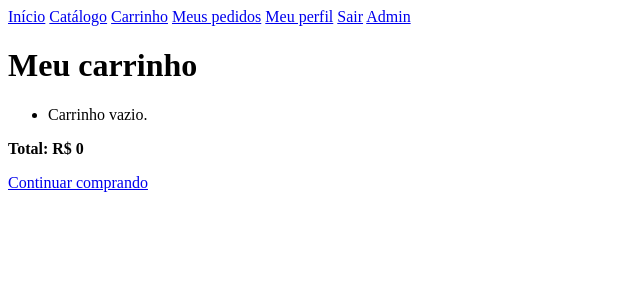
After one commit to Makxueldev23/Express-games, a Django app: page /pedidos/carrinho/ in a window 1280 px wide. The commit adds this page. Shown: the top 300 px of the page, without its empty margins (0-640 px from the left). Run offline with Django 5.2, Linux system fonts and the light colour scheme; the visitor is signed in with stand-in values (Sample User, id 1).

Commit message:
feat: carrinho de compras e restricao de acesso em jogos

```diff
--- a/config/settings.py
+++ b/config/settings.py
@@ -111,7 +111,7 @@ USE_TZ = True
 # https://docs.djangoproject.com/en/6.1/howto/static-files/
 
 STATIC_URL = 'static/'
-
+STATICFILES_DIRS = [BASE_DIR / 'static']
 
 # Email
 # https://docs.djangoproject.com/en/6.1/topics/email/#topic-email-configuration
--- a/jogos/templates/jogos/jogo_lista.html
+++ b/jogos/templates/jogos/jogo_lista.html
@@ -29,7 +29,7 @@
     <button type="submit">Filtrar</button>
 </form>
 
-{% if user.is_authenticated %}
+{% if user.is_staff %}
     <a href="{% url 'jogos:criar' %}">+ Cadastrar novo jogo</a>
 {% endif %}
 
--- a/pedidos/admin.py
+++ b/pedidos/admin.py
@@ -10,4 +10,6 @@ class ItemPedidoInline(admin.TabularInline):
 @admin.register(Pedido)
 class PedidoAdmin(admin.ModelAdmin):
     list_display = ['id', 'usuario', 'status', 'criado_em', 'total']
+    list_filter = ['status', 'criado_em']
+    search_fields = ['usuario__username', 'id']
     inlines = [ItemPedidoInline]
--- a/pedidos/forms.py
+++ b/pedidos/forms.py
@@ -6,3 +6,7 @@ class ItemPedidoForm(forms.ModelForm):
     class Meta:
         model = ItemPedido
         fields = ['jogo', 'quantidade']
+
+
+class AdicionarAoCarrinhoForm(forms.Form):
+    quantidade = forms.IntegerField(min_value=1, initial=1)
--- a/pedidos/models.py
+++ b/pedidos/models.py
@@ -1,8 +1,6 @@
 from django.conf import settings
 from django.db import models
 from django.core.exceptions import ValidationError
-
-from jogos.models import Jogo
 
 
 class Pedido(models.Model):
@@ -34,7 +32,7 @@ class Pedido(models.Model):
 
 class ItemPedido(models.Model):
     pedido = models.ForeignKey(Pedido, on_delete=models.CASCADE, related_name='itens')
-    jogo = models.ForeignKey(Jogo, on_delete=models.PROTECT, related_name='itens_pedido')
+    jogo = models.ForeignKey('jogos.Jogo', on_delete=models.PROTECT, related_name='itens_pedido')
     quantidade = models.PositiveIntegerField(default=1)
     preco_unitario = models.DecimalField(max_digits=8, decimal_places=2)
 
--- /dev/null
+++ b/pedidos/templates/pedidos/carrinho.html
@@ -0,0 +1,30 @@
+{% extends "base.html" %}
+
+{% block content %}
+<h1>Meu carrinho</h1>
+
+<ul>
+{% for item in itens %}
+    <li>
+        {{ item.quantidade }}x {{ item.jogo.nome }} — R$ {{ item.subtotal }}
+        <form method="post" action="{% url 'pedidos:remover_carrinho' item.jogo.pk %}" style="display:inline">
+            {% csrf_token %}
+            <button type="submit">Remover</button>
+        </form>
+    </li>
+{% empty %}
+    <li>Carrinho vazio.</li>
+{% endfor %}
+</ul>
+
+<p><strong>Total: R$ {{ total }}</strong></p>
+
+{% if itens %}
+<form method="post" action="{% url 'pedidos:finalizar' %}">
+    {% csrf_token %}
+    <button type="submit">Fechar pedido</button>
+</form>
+{% endif %}
+
+<a href="{% url 'jogos:lista' %}">Continuar comprando</a>
+{% endblock %}
--- a/pedidos/templates/pedidos/detalhe.html
+++ b/pedidos/templates/pedidos/detalhe.html
@@ -12,5 +12,9 @@
 
 <p><strong>Total: R$ {{ pedido.total }}</strong></p>
 
+{% if pedido.status == 'pendente' %}
+<a href="{% url 'pedidos:cancelar' pedido.pk %}">Cancelar pedido</a>
+{% endif %}
+
 <a href="{% url 'pedidos:lista' %}">Voltar</a>
 {% endblock %}
--- a/pedidos/templates/pedidos/lista.html
+++ b/pedidos/templates/pedidos/lista.html
@@ -11,5 +11,5 @@
 {% endfor %}
 </ul>
 
-<a href="{% url 'pedidos:criar' %}">Novo pedido</a>
+<a href="{% url 'pedidos:carrinho' %}">Ver carrinho</a>
 {% endblock %}
--- a/pedidos/urls.py
+++ b/pedidos/urls.py
@@ -5,6 +5,10 @@ app_name = 'pedidos'
 
 urlpatterns = [
     path('', views.lista_pedidos, name='lista'),
-    path('novo/', views.criar_pedido, name='criar'),
+    path('carrinho/', views.ver_carrinho, name='carrinho'),
+    path('carrinho/adicionar/<int:jogo_id>/', views.adicionar_ao_carrinho, name='adicionar_carrinho'),
+    path('carrinho/remover/<int:jogo_id>/', views.remover_do_carrinho, name='remover_carrinho'),
+    path('carrinho/finalizar/', views.finalizar_pedido, name='finalizar'),
     path('<int:pk>/', views.detalhe_pedido, name='detalhe'),
+    path('<int:pk>/cancelar/', views.cancelar_pedido, name='cancelar'),
 ]
--- a/pedidos/views.py
+++ b/pedidos/views.py
@@ -1,9 +1,92 @@
 from django.contrib import messages
 from django.contrib.auth.decorators import login_required
+from django.core.exceptions import ValidationError
 from django.shortcuts import render, redirect, get_object_or_404
 
+from jogos.models import Jogo
 from .models import Pedido, ItemPedido
-from .forms import ItemPedidoForm
+from .forms import AdicionarAoCarrinhoForm
+
+CARRINHO_SESSAO = 'carrinho'
+
+
+def _get_carrinho(request):
+    return request.session.setdefault(CARRINHO_SESSAO, {})
+
+
+@login_required
+def adicionar_ao_carrinho(request, jogo_id):
+    jogo = get_object_or_404(Jogo, pk=jogo_id)
+
+    if request.method == 'POST':
+        form = AdicionarAoCarrinhoForm(request.POST)
+        if form.is_valid():
+            quantidade = form.cleaned_data['quantidade']
+            carrinho = _get_carrinho(request)
+            chave = str(jogo_id)
+            quantidade_atual = carrinho.get(chave, 0)
+            nova_quantidade = quantidade_atual + quantidade
+
+            if jogo.tipo_midia == 'fisica' and nova_quantidade > jogo.estoque:
+                messages.error(request, f'Estoque insuficiente de "{jogo.nome}".')
+            else:
+                carrinho[chave] = nova_quantidade
+                request.session.modified = True
+                messages.success(request, f'"{jogo.nome}" adicionado ao carrinho.')
+
+    return redirect('jogos:detalhe', pk=jogo_id)
+
+
+@login_required
+def ver_carrinho(request):
+    carrinho = _get_carrinho(request)
+    itens = []
+    total = 0
+
+    for jogo_id, quantidade in carrinho.items():
+        jogo = get_object_or_404(Jogo, pk=jogo_id)
+        subtotal = jogo.preco * quantidade
+        total += subtotal
+        itens.append({'jogo': jogo, 'quantidade': quantidade, 'subtotal': subtotal})
+
+    return render(request, 'pedidos/carrinho.html', {'itens': itens, 'total': total})
+
+
+@login_required
+def remover_do_carrinho(request, jogo_id):
+    carrinho = _get_carrinho(request)
+    carrinho.pop(str(jogo_id), None)
+    request.session.modified = True
+    messages.info(request, 'Item removido do carrinho.')
+    return redirect('pedidos:carrinho')
+
+
+@login_required
+def finalizar_pedido(request):
+    carrinho = _get_carrinho(request)
+
+    if not carrinho:
+        messages.error(request, 'Seu carrinho está vazio.')
+        return redirect('pedidos:carrinho')
+
+    pedido = Pedido.objects.create(usuario=request.user)
+
+    try:
+        for jogo_id, quantidade in carrinho.items():
+            jogo = get_object_or_404(Jogo, pk=jogo_id)
+            item = ItemPedido(pedido=pedido, jogo=jogo, quantidade=quantidade)
+            item.full_clean()
+            item.save()
+            jogo.baixar_estoque(quantidade)
+    except ValidationError as e:
+        pedido.delete()
+        messages.error(request, f'Não foi possível fechar o pedido: {e.messages[0]}')
+        return redirect('pedidos:carrinho')
+
+    request.session[CARRINHO_SESSAO] = {}
+    request.session.modified = True
+    messages.success(request, 'Pedido fechado com sucesso!')
+    return redirect('pedidos:detalhe', pk=pedido.pk)
 
 
 @login_required
@@ -19,25 +102,17 @@ def detalhe_pedido(request, pk):
 
 
 @login_required
-def criar_pedido(request):
+def cancelar_pedido(request, pk):
+    pedido = get_object_or_404(Pedido, pk=pk, usuario=request.user)
+
+    if pedido.status != 'pendente':
+        messages.error(request, 'Só é possível cancelar pedidos pendentes.')
+        return redirect('pedidos:detalhe', pk=pk)
+
     if request.method == 'POST':
-        form = ItemPedidoForm(request.POST)
+        pedido.status = 'cancelado'
+        pedido.save(update_fields=['status'])
+        messages.success(request, 'Pedido cancelado.')
+        return redirect('pedidos:lista')
 
-        if form.is_valid():
-            jogo = form.cleaned_data['jogo']
-            quantidade = form.cleaned_data['quantidade']
-
-            pedido = Pedido.objects.create(usuario=request.user)
-
-            item = ItemPedido(pedido=pedido, jogo=jogo, quantidade=quantidade)
-            item.full_clean()
-            item.save()
-
-            jogo.baixar_estoque(quantidade)
-
-            messages.success(request, 'Pedido criado com sucesso!')
-            return redirect('pedidos:detalhe', pk=pedido.pk)
-    else:
-        form = ItemPedidoForm()
-
-    return render(request, 'pedidos/formulario.html', {'form': form})
+    return render(request, 'pedidos/confirmar_cancelamento.html', {'pedido': pedido})
--- /dev/null
+++ b/static/css/style.css
@@ -0,0 +1,2 @@
+/* static/css/style.css */
+/* Estilos globais do Express-games - sobrescreve/ajusta o Bootstrap */
--- a/templates/base.html
+++ b/templates/base.html
@@ -4,9 +4,38 @@
     <meta charset="UTF-8">
     <meta name="viewport" content="width=device-width, initial-scale=1.0">
     <title>{% block title %}Título Padrão{% endblock %}</title>
+    {% load static %}
+    <link rel="stylesheet" href="{% static 'css/style.css' %}">
     {% block head %}{% endblock %}
 </head>
 <body>
+    <nav>
+        <a href="{% url 'app:app' %}">Início</a>
+        <a href="{% url 'jogos:lista' %}">Catálogo</a>
+
+        {% if user.is_authenticated %}
+            <a href="{% url 'pedidos:carrinho' %}">Carrinho</a>
+            <a href="{% url 'pedidos:lista' %}">Meus pedidos</a>
+            <a href="{% url 'contas:perfil' %}">Meu perfil</a>
+            <a href="{% url 'contas:logout' %}">Sair</a>
+        {% else %}
+            <a href="{% url 'contas:login' %}">Entrar</a>
+            <a href="{% url 'contas:cadastro' %}">Cadastrar</a>
+        {% endif %}
+
+        {% if user.is_staff %}
+            <a href="{% url 'admin:index' %}">Admin</a>
+        {% endif %}
+    </nav>
+
+    {% if messages %}
+        <ul>
+        {% for message in messages %}
+            <li>{{ message }}</li>
+        {% endfor %}
+        </ul>
+    {% endif %}
+
     {% block content %}{% endblock %}
     {% block scripts %}{% endblock %}
 </body>
```
Also changed, not shown: jogos/templates/jogos/jogo_detalhe.html (+8 -0 lines), jogos/views.py (+12 -4 lines), pedidos/templates/pedidos/confirmar_cancelamento.html (added, +10 -0 lines), pedidos/templates/pedidos/formulario.html (deleted, +0 -13 lines).
